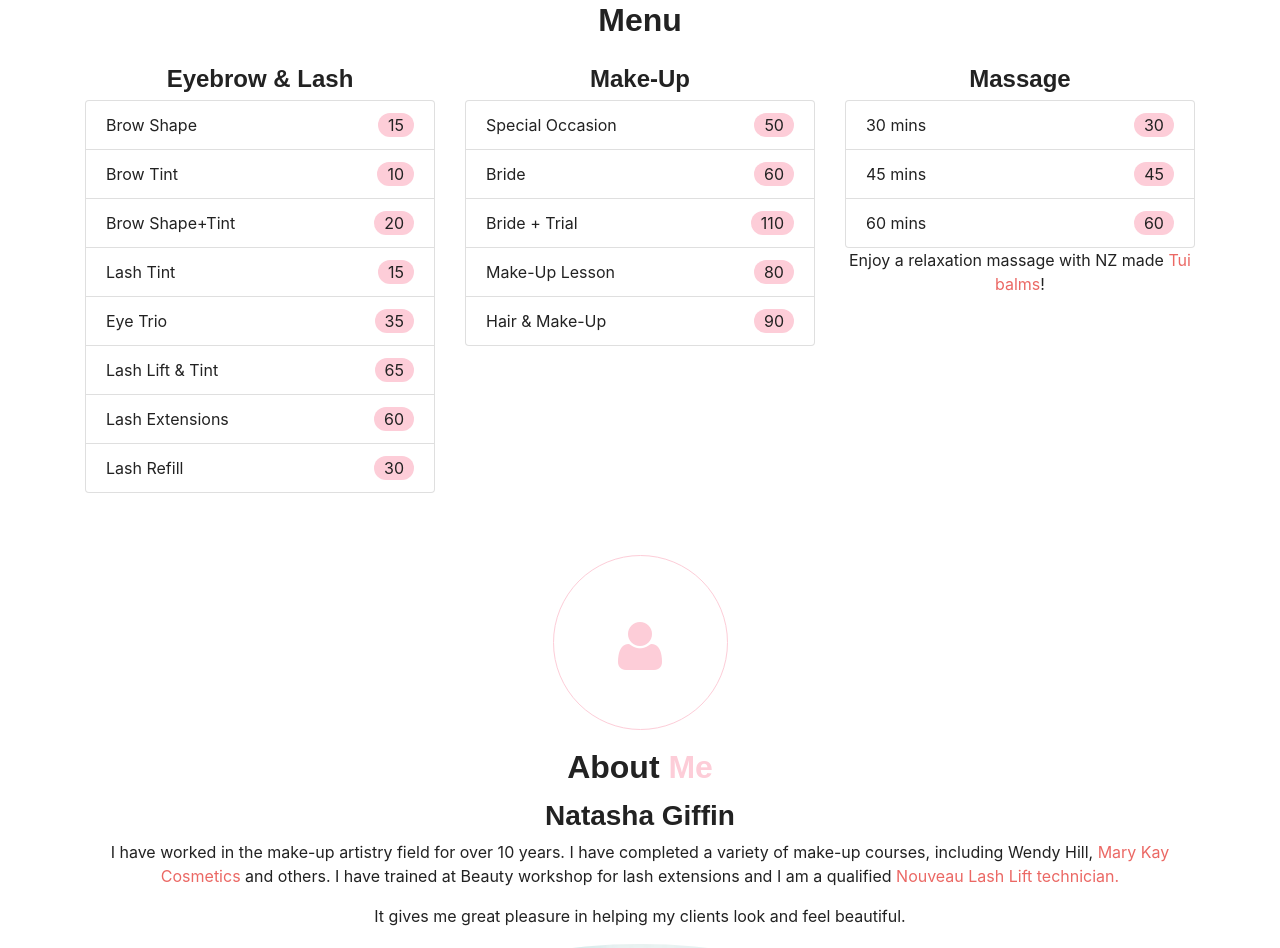
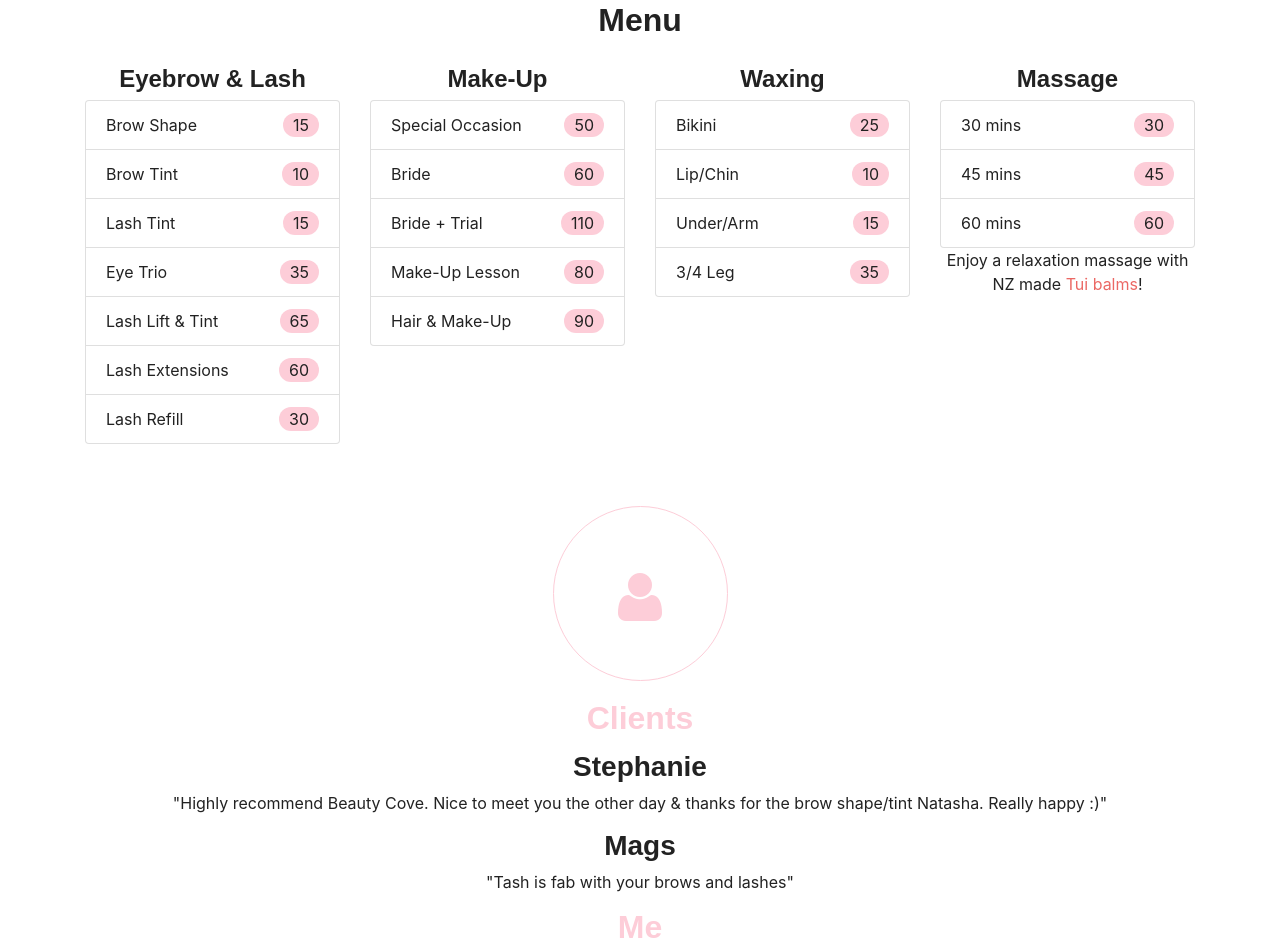
Before and after one commit to davegiffin/beautycove.github.io, a plain HTML site: page index.html in a window 1280 px wide. Shown: the part 1804-2752 px from the top of the page. Drawn offline with nearby package versions, Linux system fonts and the light colour scheme; a web font is replaced by a local one.

Commit message:
Update References

```diff
--- a/index.html
+++ b/index.html
@@ -94,7 +94,7 @@
   </style>
 
   <script>
-    $(document).ready(function() {
+    $(document).ready(function () {
       $('#dosh li').addClass('list-group-item d-flex justify-content-between align-items-center');
       $('#dosh li span').addClass('pills');
     });
@@ -105,7 +105,8 @@
 <body>
 
   <div id="fb-root"></div>
-  <script async defer crossorigin="anonymous" src="https://connect.facebook.net/en_US/sdk.js#xfbml=1&version=v3.3"></script>
+  <script async defer crossorigin="anonymous"
+    src="https://connect.facebook.net/en_US/sdk.js#xfbml=1&version=v3.3"></script>
   <!--
   <nav class="navbar navbar-expand-sm bg-primary navbar-dark">
     <a class="navbar-brand" href="#"></a>
@@ -157,7 +158,8 @@
             <i class="fa fa-camera"></i><!-- Icon -->
           </div>
           <h2>Make-up artistry</h2><!-- Title -->
-          <p>Make-up to enhance your natural beauty, special occasions, weddings, balls and themed parties. I'm here to help.</p><!-- Description -->
+          <p>Make-up to enhance your natural beauty, special occasions, weddings, balls and themed parties. I'm here to
+            help.</p><!-- Description -->
         </div>
         <!-- Service Box 2 -->
         <div class="col-md-4 wp2 item delay-05s">
@@ -165,7 +167,8 @@
             <i class="fa fa-paint-brush"></i><!-- Icon -->
           </div>
           <h2>Maintenance</h2><!-- Title -->
-          <p>Eye enhancement, tinting, lash lift or lash extensions, your eyes are windows to the soul. Brows shape your face - so keep on point!</p><!-- Description -->
+          <p>Eye enhancement, tinting, lash lift or lash extensions, your eyes are windows to the soul. Brows shape your
+            face - so keep on point!</p><!-- Description -->
         </div>
         <!-- Service Box 3 -->
         <div class="col-md-4 wp2 item delay-1s">
@@ -173,7 +176,8 @@
             <i class="fa fa-car"></i><!-- Icon -->
           </div>
           <h2>On your turf</h2><!-- Title -->
-          <p>Photo-shoot, wedding, ball. I can come to you. Maybe just a make-over in your happy place.</p><!-- Description -->
+          <p>Photo-shoot, wedding, ball. I can come to you. Maybe just a make-over in your happy place.</p>
+          <!-- Description -->
         </div>
       </div>
     </div>
@@ -186,12 +190,11 @@
           <h2>Menu</h2>
         </div>
 
-            <div class="col-lg-4">
+        <div class="col-lg-3">
           <h4>Eyebrow & Lash</h4>
           <ul class="list-group">
             <li>Brow Shape<span>15</span></li>
             <li>Brow Tint<span>10</span></li>
-                <li>Brow Shape+Tint<span>20</span></li>
             <li>Lash Tint<span>15</span></li>
             <li>Eye Trio<span>35</span></li>
             <li>Lash Lift & Tint<span>65</span></li>
@@ -199,7 +202,7 @@
             <li>Lash Refill<span>30</span></li>
           </ul>
         </div>
-            <div class="col-lg-4">
+        <div class="col-lg-3">
           <h4>Make-Up</h4>
           <ul class="list-group">
             <li>Special Occasion<span>50</span></li>
@@ -209,7 +212,17 @@
             <li>Hair & Make-Up<span>90</span></li>
           </ul>
         </div>
-            <div class="col-lg-4">
+        <div class="col-lg-3">
+          <h4>Waxing</h4>
+          <ul class="list-group">
+            <li>Bikini<span>25</span></li>
+            <li>Lip/Chin<span>10</span></li>
+            <li>Under/Arm<span>15</span></li>
+            <li>3/4 Leg<span>35</span></li>
+          </ul>
+        </div>
+
+        <div class="col-lg-3">
           <h4>Massage</h4>
           <ul class="list-group">
             <li>30 mins<span>30</span></li>
@@ -218,6 +231,7 @@
           </ul>
           <p>Enjoy a relaxation massage with NZ made <a href="https://www.tuibalmes.co.nz/">Tui balms</a>!</p>
         </div>
+
       </div>
     </div>
 
@@ -226,10 +240,18 @@
       <div class="col-sm-12">
         <div class="col-lg-12">
           <div class="icon"><i class="fa fa-user"></i></div>
-            <h2>About <span>Me</span></h2>
+          <h2><span>Clients</span></h2>
         </div>
+        <h3>Stephanie</h3>
+        <p>"Highly recommend Beauty Cove. Nice to meet you the other day & thanks for the brow shape/tint Natasha. Really happy :)"</p>
+        <h3>Mags</h3>
+        <p>"Tash is fab with your brows and lashes"</p>
+
+        <h2><span>Me</span></h2>
         <h3>Natasha Giffin</h3>
-          <p>I have worked in the make-up artistry field for over 10 years. I have completed a variety of make-up courses, including Wendy Hill, <a href="https://www.marykay.com/">Mary Kay Cosmetics</a> and others. I have trained at Beauty workshop for lash extensions and I am a qualified
+        <p>I have worked in the make-up artistry field for over 10 years. I have completed a variety of make-up courses,
+          including Wendy Hill, <a href="https://www.marykay.com/">Mary Kay Cosmetics</a> and others. I have trained at
+          Beauty workshop for lash extensions and I am a qualified
           <a href="https://nouveaulashes.com/treatment/lvl-lash-lift">Nouveau Lash Lift technician.</a></p>
         <p>It gives me great pleasure in helping my clients look and feel beautiful.</p>
         <!--<p>Enjoying the flexability to draw freely upon my imagination, i love helping people reach their full beauty potential.</p>-->
@@ -337,7 +359,8 @@
         <a href="https://www.instagram.com/beautycovenz" class="btn btn-social-icon btn-instagram">
           <span class="fa fa-instagram"></span>
         </a>
-          <a href="https://www.facebook.com/Natasha-Rasmussen-Make-Up-Artist-226352164125572" class="btn btn-social-icon btn-facebook">
+        <a href="https://www.facebook.com/Natasha-Rasmussen-Make-Up-Artist-226352164125572"
+          class="btn btn-social-icon btn-facebook">
           <span class="fa fa-facebook"></span>
         </a>
       </div>
@@ -345,9 +368,12 @@
     </div>
 
     <div class="row">
-        <div class="col-md-12 justify-content-center fb-page" data-href="https://www.facebook.com/Natasha-Rasmussen-Make-Up-Artist-226352164125572" data-tabs="timeline" data-adapt-container-width="true" data-width="300px" data-height="300px"
-          data-small-header="false" data-hide-cover="false" data-show-facepile="true">
-          <blockquote cite="https://www.facebook.com/Natasha-Rasmussen-Make-Up-Artist-226352164125572" class="fb-xfbml-parse-ignore">
+      <div class="col-md-12 justify-content-center fb-page"
+        data-href="https://www.facebook.com/Natasha-Rasmussen-Make-Up-Artist-226352164125572" data-tabs="timeline"
+        data-adapt-container-width="true" data-width="300px" data-height="300px" data-small-header="false"
+        data-hide-cover="false" data-show-facepile="true">
+        <blockquote cite="https://www.facebook.com/Natasha-Rasmussen-Make-Up-Artist-226352164125572"
+          class="fb-xfbml-parse-ignore">
           <a href="https://www.facebook.com/Natasha-Rasmussen-Make-Up-Artist-226352164125572">Facebook</a>
         </blockquote>
       </div>
```
Lines whose indentation alone changed are shown as unchanged.
